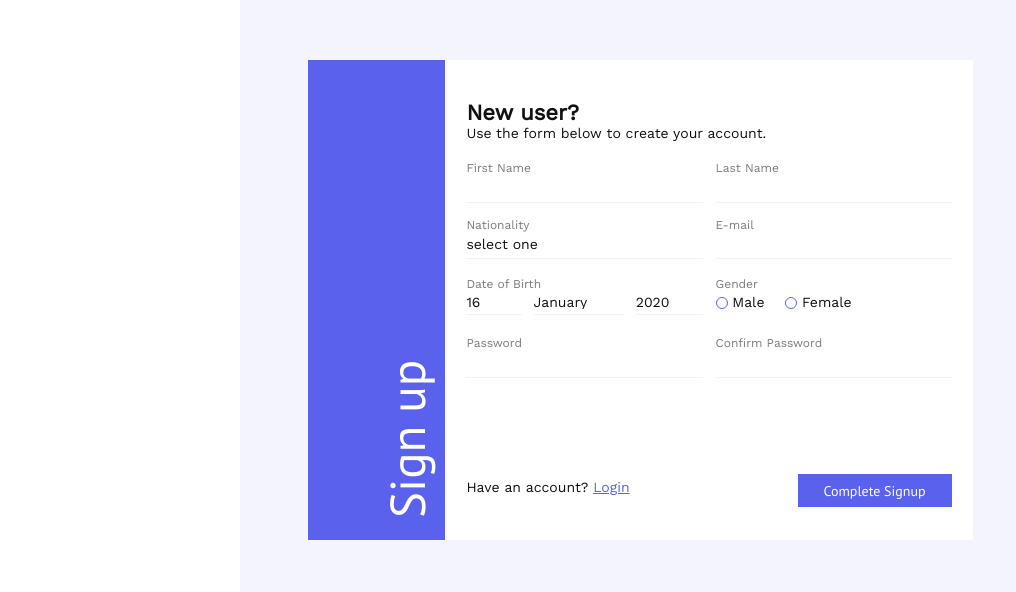
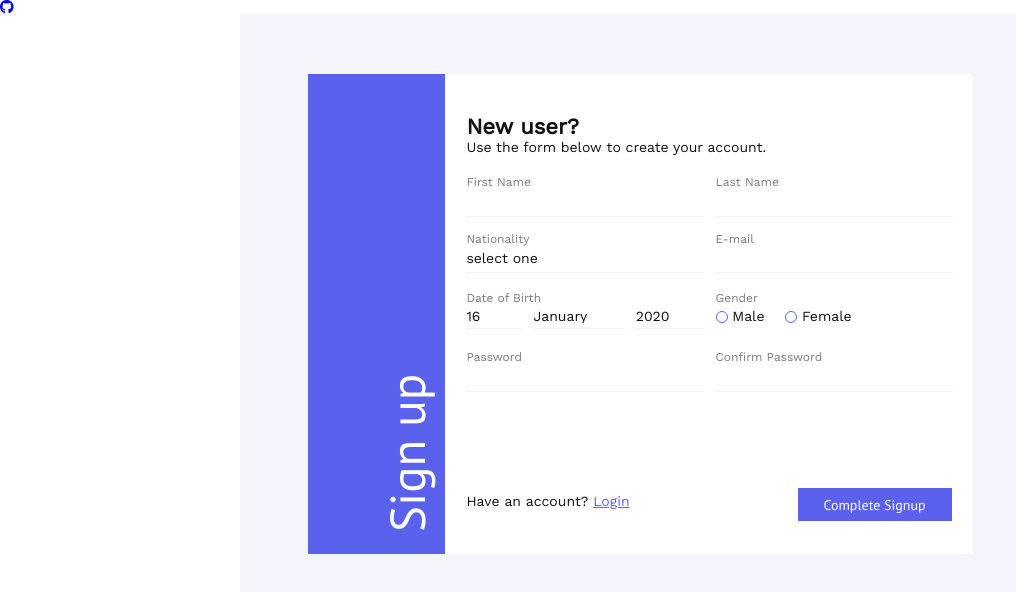
Before and after one commit to samar-source/Singup-form, a plain HTML site: page index.html in a window 1280 px wide. Shown: the whole page, without its empty margins (0-1016 px from the left). Drawn offline with nearby package versions, Linux system fonts and the light colour scheme.

Commit message:
Added link for GitHub

```diff
--- a/index.html
+++ b/index.html
@@ -4,12 +4,22 @@
 	<meta charset="UTF-8">
 	<meta name="viewport" content="width=device-width, initial-scale=1">
 	<title>Sign up</title>
+	<script src="https://kit.fontawesome.com/97e532c090.js" crossorigin="anonymous"></script>
 	<link href="https://fonts.googleapis.com/css?family=PT+Sans&display=swap" rel="stylesheet">
 	<link href="https://fonts.googleapis.com/css?family=Work+Sans&display=swap" rel="stylesheet">
 	<link href="css/style.css" rel="stylesheet" type="text/css">
 	<link href="css/responsive.css" rel="stylesheet" type="text/css">
 </head>
 <body class="page">
+
+<!-- GitHub -->
+	<div class="github">
+		<a href="https://github.com/samar-source/Singup-form.git" target="_blank" class="github-link">
+			<i class="fab fa-github"></i>
+		</a>
+	</div>
+
+<!-- Sign up form -->
 	<div class="wrapper">
 		<div class="inner">
 			<div class="noun"></div>
@@ -29,23 +39,23 @@
 						<p class="form__text">Use the form below&#160;to create your account.</p>
 					</div>
 
-					<!-- Form blocks -->
-					<!-- First Name -->
-					<!-- Last Name -->
-					<!-- Nationality -->
-					<!-- E-mail -->
+					<!-- Form body -->
 					<div class="form__block">
+						<!-- First Name -->
 						<label for="first-name" class="form__label">First Name</label><br>
 						<input type="text" name="first-name" id="first-name" class="form__input_all-width">
 					</div>
+					<!-- Last Name -->
 					<div class="form__block">
 						<label for="last-name" class="form__label">Last Name</label><br>
 						<input type="text" name="last-name" id="last-name" class="form__input_all-width">
 					</div>
+					<!-- Nationality -->
 					<div class="form__block">
 						<label for="nationality" class="form__label">Nationality</label><br>
 						<select name="nat" id="nationality" class="form__select form__input_all-width"></select>
 					</div>
+					<!-- E-mail -->
 					<div class="form__block form__block-email">
 						<label for="email" class="form__label">E-mail</label><br>
 						<input type="email" name="email" id="email" class="form__input_all-width"><span id="checkmark"></span>
@@ -61,8 +71,7 @@
 						</div>
 					</div>
 
-					<!-- Form Radio -->
-					<!-- Gender -->
+					<!-- Form Gender -->
 					<div class="form__block">
 						<label class="form__label">Gender</label><br>
 						<div class="form__input-radio">
@@ -75,7 +84,6 @@
 						</div>
 					</div>
 
-					<!-- Form blocks -->
 					<!-- Password -->
 					<div class="form__block">
 						<label for="password" class="form__label">Password</label><br>
```
